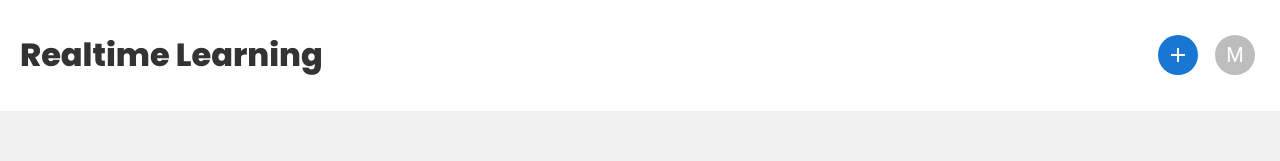
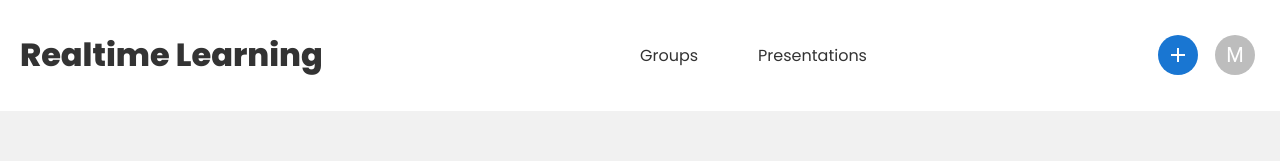
Before and after one commit to hvbtrung/realtime-learning-client, a React (Create React App) app: page /group/join in a window 1280 px wide. Shown: the top 161 px of the page. Built offline with nearby package versions, Linux system fonts and the light colour scheme; no server answers; sample sign-in values are in the browser's storage.

Commit message:
fix redirect after log-out bug

```diff
--- a/src/App.js
+++ b/src/App.js
@@ -9,7 +9,7 @@ import Group from "./components/group/Group.js";
 import { GroupContextProvider } from "../src/context/GroupContext";
 import { DetailGroupCtxProvider } from "./context/DetailGroupContext";
 import { JoinGroup } from "./pages/JoinGroup";
-import Profile from './pages/profile/Profile';
+import Profile from "./pages/profile/Profile";
 
 function App() {
   const { user } = useAuthContext();
@@ -35,13 +35,21 @@ function App() {
             <Route
               path="/group/detail-information/:id/"
               element={
-                <DetailGroupCtxProvider>
-                  <Group />
-                </DetailGroupCtxProvider>
+                user ? (
+                  <DetailGroupCtxProvider>
+                    <Group />
+                  </DetailGroupCtxProvider>
+                ) : (
+                  <Navigate to="/login" />
+                )
               }
             />
             <Route path="/group/join" element={<JoinGroup />} />
-            <Route path='/profile' element={user ? <Profile /> : <Navigate to="/login" />} />
+
+            <Route
+              path="/profile"
+              element={user ? <Profile /> : <Navigate to="/login" />}
+            />
             <Route
               path="/login"
               element={!user ? <Login /> : <Navigate to="/" />}
--- a/src/components/Navbar.js
+++ b/src/components/Navbar.js
@@ -2,32 +2,65 @@ import { Link } from "react-router-dom";
 import { useAuthContext } from "../hooks/useAuthContext";
 import AccountMenu from "./customize/AccountMenu";
 import ButtonCreation from "./customize/ButtonCreationNav";
+import Box from "@mui/material/Box";
 
 function Navbar() {
   const { user } = useAuthContext();
 
   return (
     <header>
-      <div className="container">
-        <Link to="/">
-          <h1>Realtime Learning</h1>
-        </Link>
+      <Box
+        className="container"
+        sx={{
+          width: "100%",
+          display: "flex",
+          flexDirection: "row",
+          justifyContent: "space-between",
+          alignItems: "center",
+        }}
+      >
+        <Box sx={{ pr: 5 }}>
+          <Link to="/">
+            <h1>Realtime Learning</h1>
+          </Link>
+        </Box>
+        <Box sx={{ width: "50%" }}>
+          {user && (
+            <Box
+              sx={{
+                display: "flex",
+                flexDirection: "row",
+                alignItems: "center",
+              }}
+            >
+              <Box sx={{ flexGrow: 1 }}>
+                <Link
+                  style={{
+                    marginRight: "60px",
+                  }}
+                  to="/groups"
+                >
+                  Groups
+                </Link>
+                <Link to="/presentations">Presentations</Link>
+              </Box>
 
-        <nav>
-          {user && (
-            <div>
-              <ButtonCreation />
-              <AccountMenu photo={user.photo} />
-            </div>
+              <Box>
+                <ButtonCreation />
+                <AccountMenu photo={user.photo} />
+              </Box>
+            </Box>
           )}
           {!user && (
             <div>
-              <Link to="/login">Login</Link>
+              <Link to="/login" style={{ marginRight: "20px" }}>
+                Login
+              </Link>
               <Link to="/signup">Signup</Link>
             </div>
           )}
-        </nav>
-      </div>
+        </Box>
+      </Box>
     </header>
   );
 }
--- a/src/components/customize/GroupCard.js
+++ b/src/components/customize/GroupCard.js
@@ -5,7 +5,7 @@ import CardContent from "@mui/material/CardContent";
 import CardMedia from "@mui/material/CardMedia";
 import Button from "@mui/material/Button";
 import Typography from "@mui/material/Typography";
-import Link from "@mui/material/Link";
+import { Link } from "react-router-dom";
 import ContentCopyIcon from "@mui/icons-material/ContentCopy";
 import TextField from "@mui/material/TextField";
 import Dialog from "@mui/material/Dialog";
@@ -119,11 +119,18 @@ export default function GroupCard({ name, id, shortDesc, role, link }) {
         </Typography>
       </CardContent>
       <CardActions>
-        <Button size="small" onClick={handleClickOpen}>
+        <Button
+          size="small"
+          sx={{ color: "#3a86ff" }}
+          onClick={handleClickOpen}
+        >
           Share
         </Button>
         <Button size="small">
-          <Link href={concreteURL} underline="none">
+          <Link
+            to={concreteURL}
+            style={{ textDecoration: "none", color: "#3a86ff" }}
+          >
             MORE INFO
           </Link>
         </Button>
--- a/src/components/group/Member.js
+++ b/src/components/group/Member.js
@@ -13,7 +13,6 @@ import DialogTitle from "@mui/material/DialogTitle";
 import Item from "./Item";
 import axios from "axios";
 import Slide from "@mui/material/Slide";
-import { useAuthContext } from "../../hooks/useAuthContext";
 import CustomizedSnackbars from "../notification/snackbars";
 import { useDetailGrContext } from "../../hooks/useDetailGrContext";
 
@@ -30,7 +29,6 @@ export const validateEmail = (email) => {
 };
 
 export default function Member({ members, role, itsRole }) {
-  const { user } = useAuthContext();
   const [email, setEmail] = React.useState("");
   const [isOpenAddDialog, setIsOpenAddDialog] = React.useState(false);
   const [error, setError] = React.useState("");
--- a/src/context/AuthContext.js
+++ b/src/context/AuthContext.js
@@ -31,7 +31,14 @@ export const AuthContextProvider = ({ children }) => {
   // console.log("AuthContext state: ", state);
 
   return (
-    <AuthContext.Provider value={{ ...state, dispatch, isReload, setIsReload }}>
+    <AuthContext.Provider
+      value={{
+        ...state,
+        dispatch,
+        isReload,
+        setIsReload,
+      }}
+    >
       {children}
     </AuthContext.Provider>
   );
--- a/src/context/GroupContext.js
+++ b/src/context/GroupContext.js
@@ -21,6 +21,7 @@ export const GroupContextProvider = ({ children }) => {
 
   useEffect(() => {
     getGroupsByUserId();
+    // eslint-disable-next-line
   }, [isReload]);
 
   return (
--- a/src/pages/JoinGroup.js
+++ b/src/pages/JoinGroup.js
@@ -1,4 +1,3 @@
-import { useAuthContext } from "../hooks/useAuthContext";
 import * as React from "react";
 import Box from "@mui/material/Box";
 import Grid from "@mui/material/Grid";
@@ -15,7 +14,7 @@ import { useNavigate } from "react-router-dom";
 
 export const JoinGroup = () => {
   let navigate = useNavigate();
-  const { user } = useAuthContext();
+
   const [group, setGroup] = useState({});
   const [status, setStatus] = useState(false);
   const [noti, setNoti] = useState(false);
@@ -91,7 +90,6 @@ export const JoinGroup = () => {
         <CustomizedSnackbars type="error" status={noti} message={message} />
       )}
 
-      {status === "notfound" || (
       <Grid item xs={3}>
         <Box
           sx={{
@@ -160,7 +158,6 @@ export const JoinGroup = () => {
           </Card>
         </Box>
       </Grid>
-      )}
     </Grid>
   );
 };
--- a/src/pages/Login.js
+++ b/src/pages/Login.js
@@ -5,11 +5,12 @@ import axios from "axios";
 import { useAuthContext } from "../hooks/useAuthContext";
 import { FaFacebookF, FaGoogle, FaGithub } from "react-icons/fa";
 
-function Login() {
+function Login({ href }) {
+  console.log("href:", href);
+
   const [email, setEmail] = useState("");
   const [password, setPassword] = useState("");
   const { login, isLoading, error } = useLogin();
-
   const { dispatch } = useAuthContext();
   const url = process.env.REACT_APP_API_URL;
 
```
Lines whose indentation alone changed are shown as unchanged.
